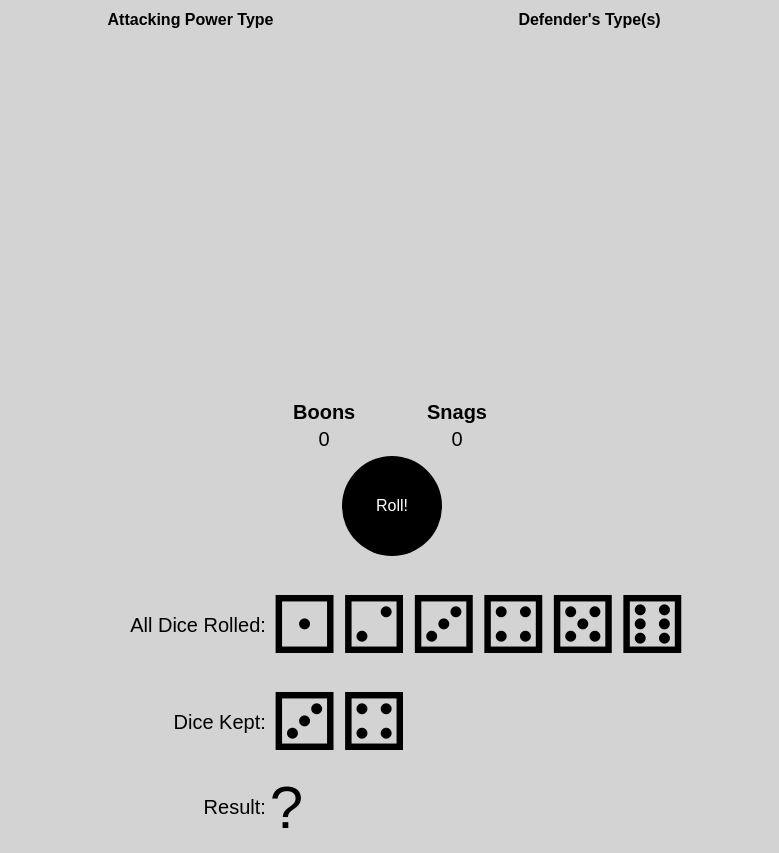
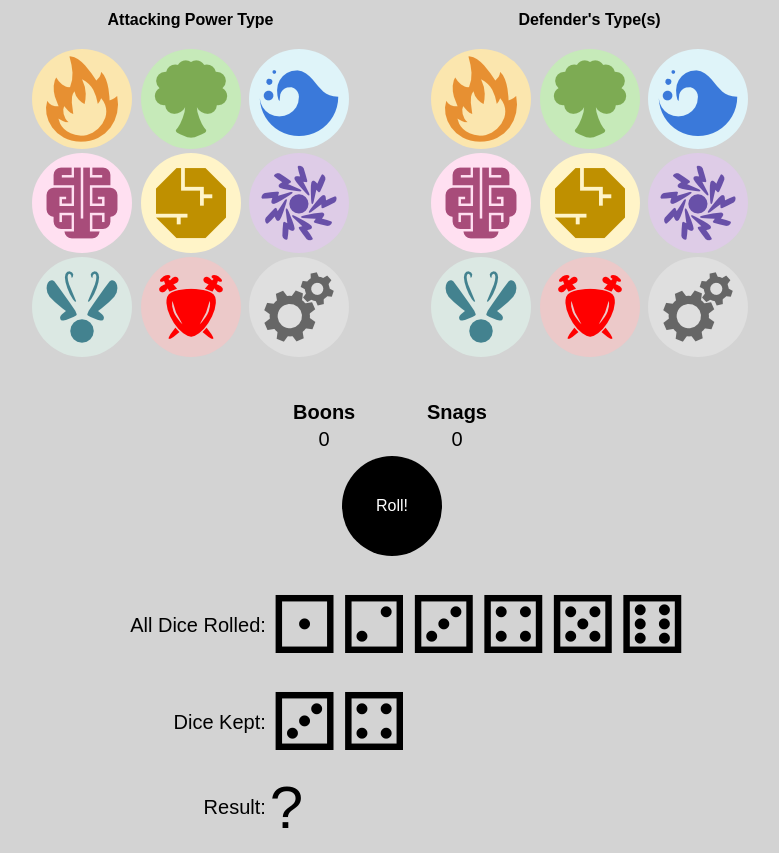
Before and after one commit to ilgingell/journeymon_dice_roller, a plain HTML site: page index.html in a window 1280 px wide. Shown: the whole page, without its empty margins (250-1029 px from the left). Drawn offline with Linux system fonts and the light colour scheme.

Commit message:
added background colours

```diff
--- a/style.css
+++ b/style.css
@@ -8,6 +8,16 @@
     --fey-color:#45818e;
     --heroic-color:#cc0000;
     --machine-color:#666666;
+
+    --fire-color-back:#FBE6AE;
+    --nature-color-back:#C6EAB9;
+    --water-color-back:#DFF4F9;
+    --mind-color-back:#FFE0F1;
+    --matter-color-back:#FFF4C8;
+    --mayhem-color-back:#DECCE7;
+    --fey-color-back:#DBE8E3;
+    --heroic-color-back:#ECC9C9;
+    --machine-color-back:#DFDFDF;
 }
 
 
```
